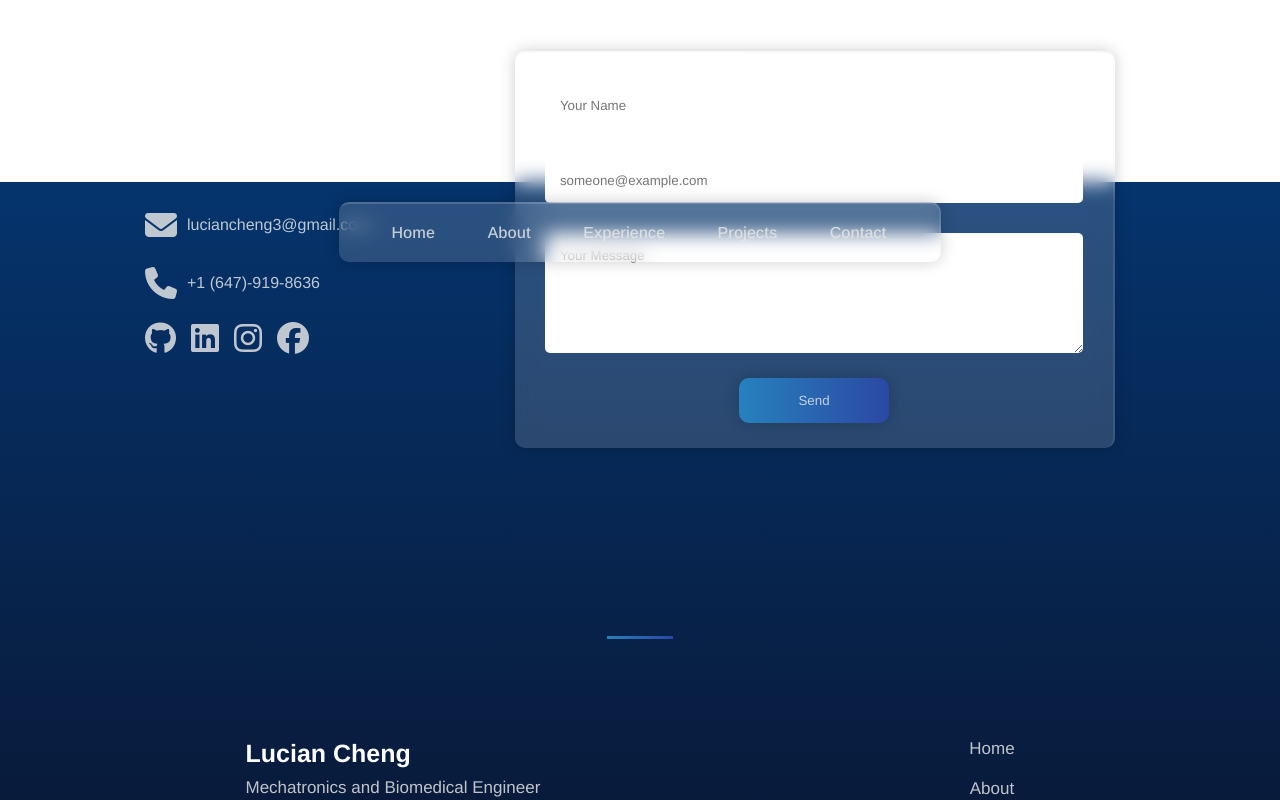
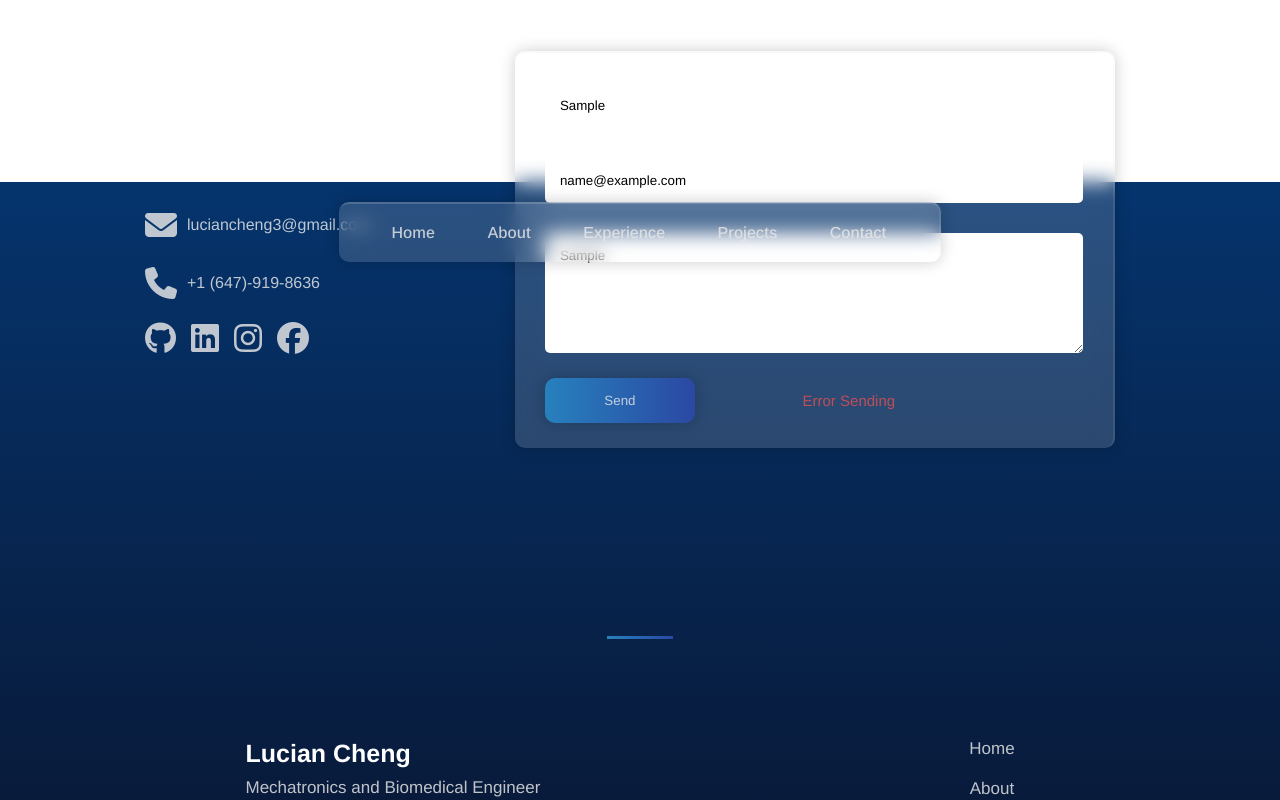
Before and after one commit to luciancheng/lucianchengportfolio, a React (Create React App) app: page / in a window 1280 px wide. Both pictures are taken after typing "Sample", "name@example.com", "Sample" into the empty fields and a click on the button "Send". Shown: the part 5782-6582 px from the top of the page. Built offline with nearby package versions, Linux system fonts and the light colour scheme; no server answers; some icons are missing.

Commit message:
sending notifs work

```diff
--- a/src/contact.js
+++ b/src/contact.js
@@ -3,6 +3,8 @@ import { useState } from "react";
 const Contact = () => {
 
     const [inputs, setInputs] = useState({});
+    const [isPending, setIsPending] = useState(false);
+    const [sentProperly, setSentProperly] = useState(0);
 
     const handleChange = (event) => {
         const name = event.target.name;
@@ -11,6 +13,7 @@ const Contact = () => {
     }
 
     const handleSubmit = (event) => {
+        setIsPending(true);
         event.preventDefault();
 
         const scriptURL =
@@ -20,10 +23,15 @@ const Contact = () => {
         const formattedForm = new FormData(form);
 
         fetch(scriptURL, { method: 'POST', body: formattedForm})
-            .then(response => console.log('Success!', response))
-            .catch(error => console.error('Error!', error.message));
-
-        form.reset();
+            .then(response => {
+                console.log('Success!', response);
+                setIsPending(false);
+                setSentProperly(1);
+                form.reset();})
+            .catch(error => {
+                console.error('Error!', error.message)
+                setSentProperly(2);
+                setIsPending(false);});
     }
 
     return (
@@ -64,7 +72,13 @@ const Contact = () => {
                         <input type="text" name="Name" placeholder="Your Name" value={inputs.name} onChange={handleChange} required></input>
                         <input type="email" name="Email" placeholder="someone@example.com" required value={inputs.email} onChange={handleChange}></input>
                         <textarea name="Message" rows="6" placeholder="Your Message" value={inputs.message} onChange={handleChange}></textarea>
-                        <button type="submit">Send</button>
+                        <div className="form-bottom">
+                            <button type="submit">Send</button>
+                            {isPending && <div className="send-status send-pending">Sending...</div>}
+                            {sentProperly == 1 && !isPending && <div className="send-status send-success">Sent Successfully!</div>}
+                            {sentProperly == 2 && !isPending && <div className="send-status send-error">Error Sending</div>}
+                        </div>
+
                     </form>
                 </div>
             </div>
--- a/src/index.css
+++ b/src/index.css
@@ -647,7 +647,8 @@ form button {
   width: 150px;
   text-decoration: none;
   background-image: linear-gradient(to right, #2781bd 0%, rgb(43, 71, 163)  51%, #2781bd  100%);
-  margin: 10px;
+  margin: 10px 0;
+  margin-right: 20%;
   padding: 15px 45px;
   text-align: center;
   transition: 0.3s;
@@ -719,6 +720,26 @@ form button:hover {
   justify-content: space-between;
 }
 
+.form-bottom {
+  width: 90%;
+  display: flex;
+  justify-content: flex-start;
+  align-items: center;
+  flex-wrap: wrap;
+}
+
+.send-status {
+  font-size: 15px;
+  color: var(--preHover);
+}
+
+.send-success {
+  color: rgba(81, 223, 135, 0.815);
+}
+
+.send-error {
+  color: rgba(223, 81, 81, 0.815);
+}
 
 
 /* Responsiveness */
```
